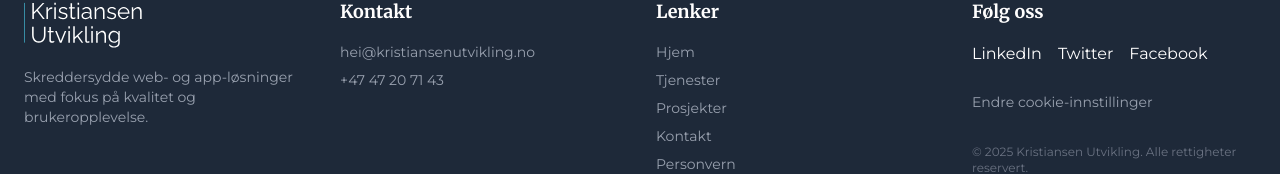
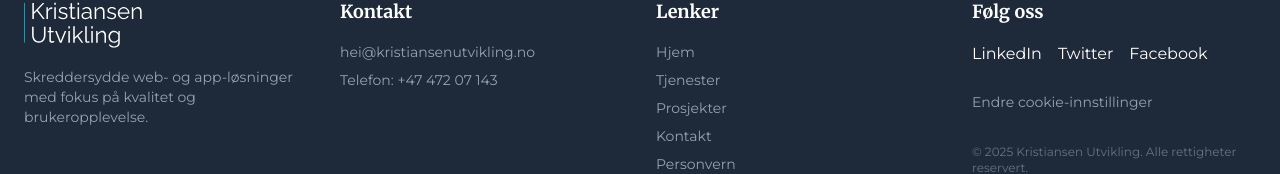
Before and after one commit to oddvarzk/kristiansenutvikling, a Next.js app: page / in a window 1280 px wide. Shown: the part 3276-3450 px from the top of the page. Built offline with nearby package versions, Linux system fonts and the light colour scheme; no server answers.

Commit message:
Update on footer

```diff
--- a/src/components/layout/Footer.tsx
+++ b/src/components/layout/Footer.tsx
@@ -48,7 +48,7 @@ export default function Footer() {
             </li>
             <li>
               <a href="tel:+4747207143" className="hover:text-white">
-                +47 47 20 71 43
+                Telefon: +47 472 07 143
               </a>
             </li>
           </ul>
```
